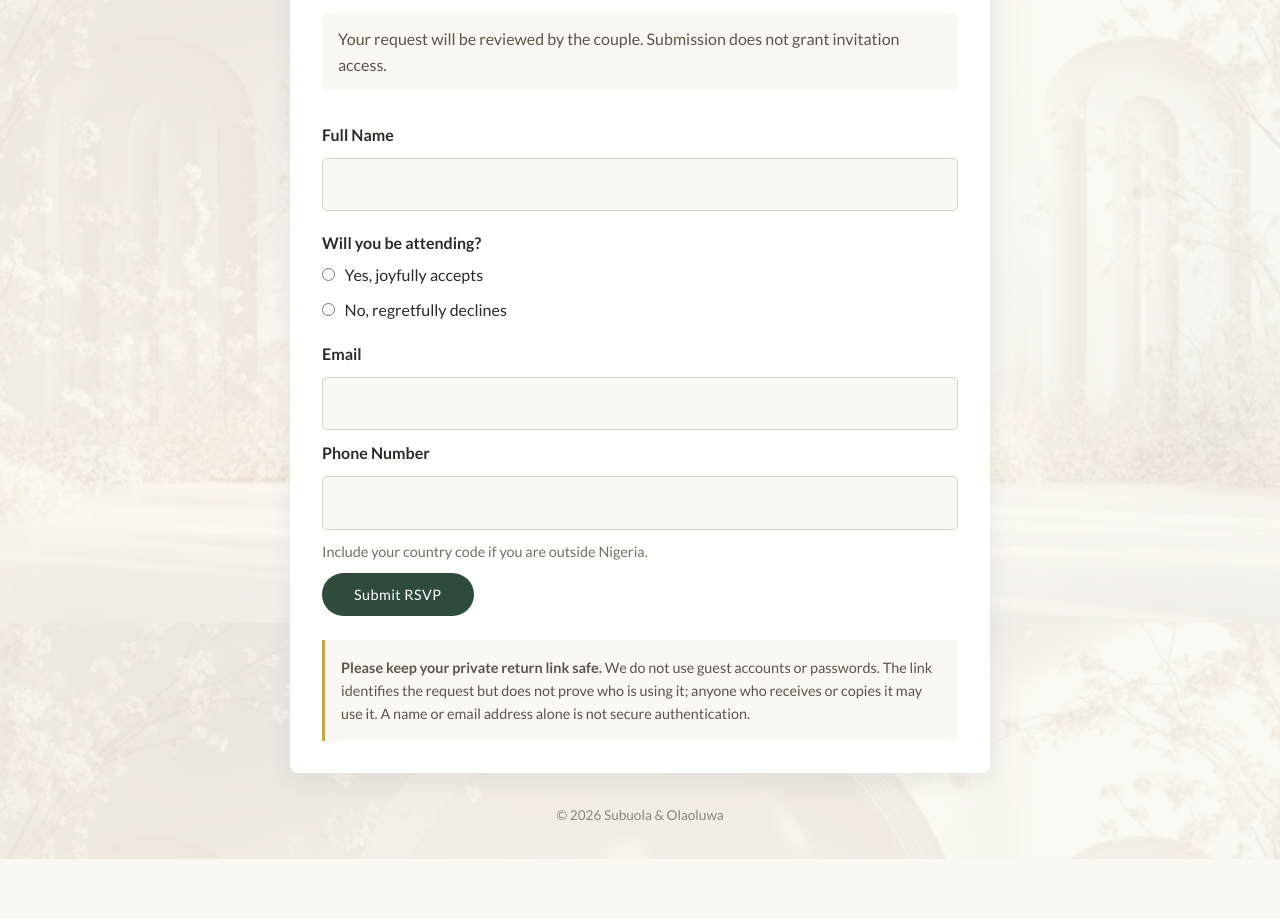
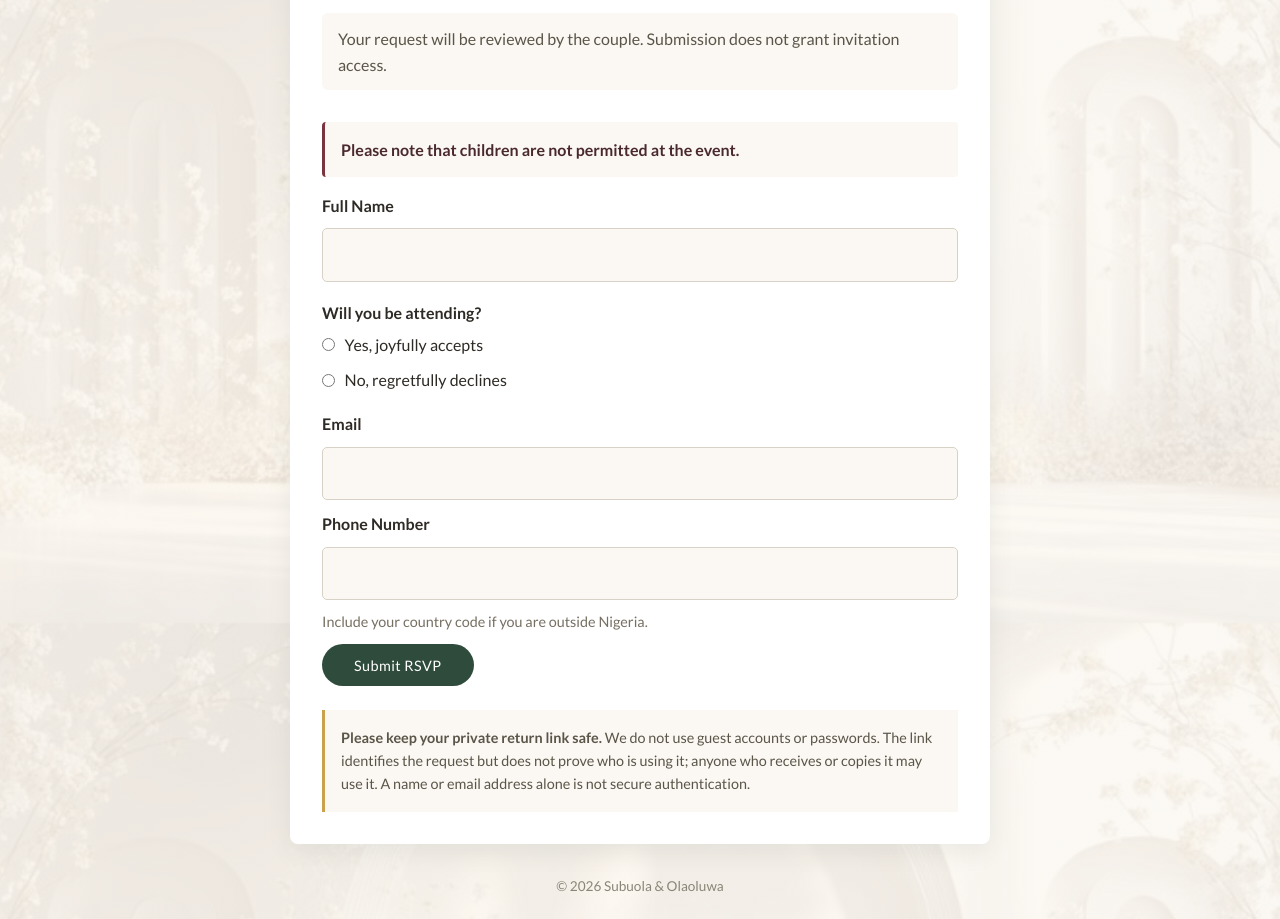
Before and after one commit to cruzfxn/wedding-website, a website: page rsvp.html in a window 1280 px wide. Shown: the part 977-1896 px from the top of the page. Before the commit the page ends 1836 px from the top, so only its background shows below. Drawn offline with nearby package versions, Linux system fonts and the light colour scheme.

Commit message:
Add children policy notice to RSVP

```diff
--- a/rsvp.html
+++ b/rsvp.html
@@ -41,6 +41,7 @@
       </div>
       <p class="delivery-note">Automated invitation confirmation and QR code email delivery is not configured yet. Submitting this request does not approve it or grant invitation access.</p>
       <p id="rsvp-status" class="rsvp-status" role="status" aria-live="polite">Loading RSVP form…</p>
+      <p class="rsvp-children-notice">Please note that children are not permitted at the event.</p>
       <form id="rsvp-form" class="rsvp-form" novalidate>
         <label for="full-name">Full Name</label><input id="full-name" name="fullName" type="text" autocomplete="name" required maxlength="120" pattern=".*\S.*" title="Enter your full name.">
         <fieldset><legend>Will you be attending?</legend>
--- a/style.css
+++ b/style.css
@@ -387,6 +387,7 @@ img {
 .field-hint { color: #766f62; font-size: 0.9rem; }
 .identity-limit { margin-top: 1.5rem; padding: 1rem; border-left: 3px solid var(--color-accent); background: var(--color-bg); color: #5A5548; font-size: 0.9rem; }
 .delivery-note { margin: 1rem 0; padding: 0.85rem 1rem; color: #5A5548; background: var(--color-bg); border-left: 3px solid var(--color-accent); }
+.rsvp-children-notice { margin: 0 0 1rem; padding: 0.9rem 1rem; border-left: 3px solid #7A343D; border-radius: 4px; background: #FBF8F3; color: #4A292D; font-size: 1rem; font-weight: 700; }
 .copy-receipt { margin-top: 0.8rem; }
 
 .rsvp-status,
```
